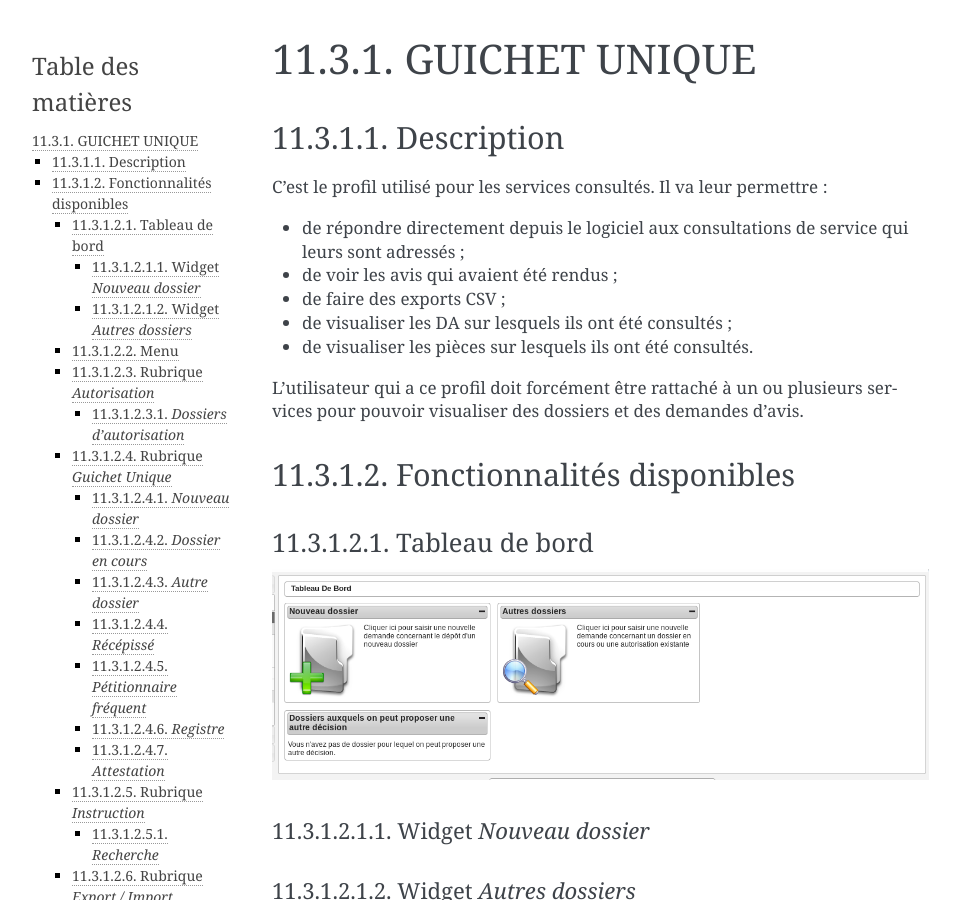
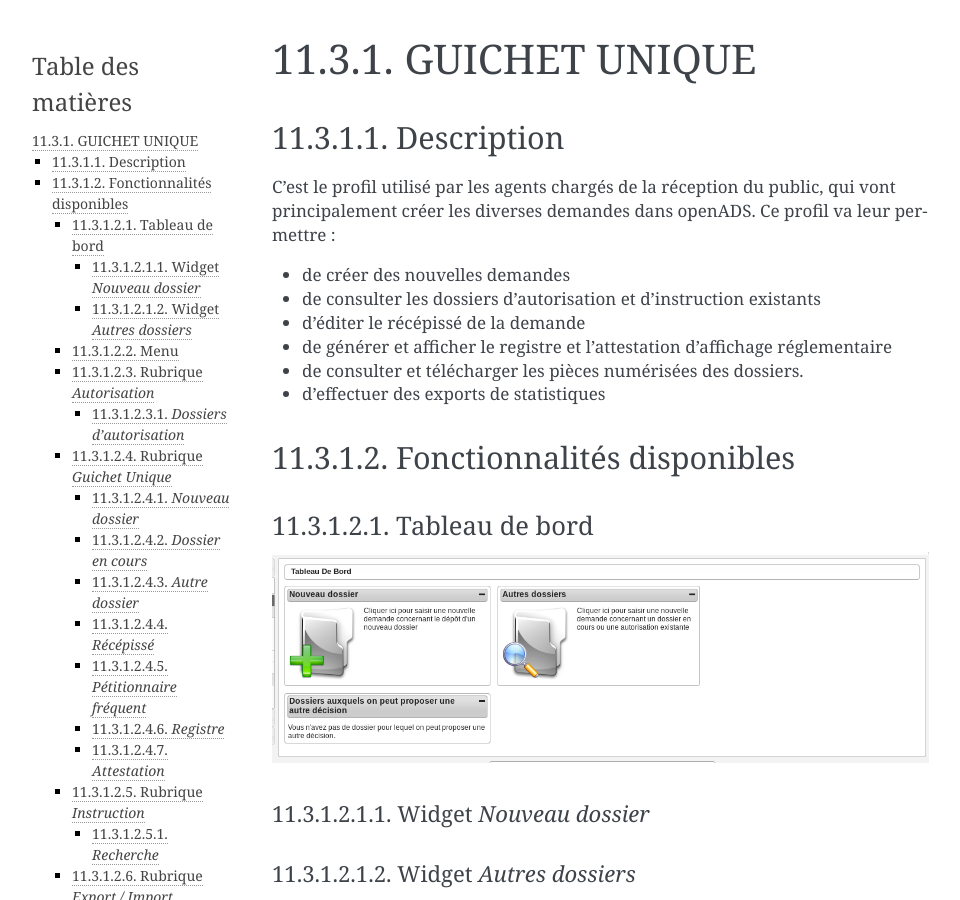
Before and after one commit to mpavaux/openads-documentation, a Sphinx documentation site: the page built from source/manuel_utilisateur/ergonomie/profils/guichet_unique.rst, in a window 1280 px wide and 900 px high. Shown: the whole window, without its empty margins (148-1108 px from the left). Built offline with Sphinx 7.4.7, drawn with Linux system fonts in a browser that asks for light colours.

Commit message:
* Correction du profil guichet unique

```diff
--- a/source/manuel_utilisateur/ergonomie/profils/guichet_unique.rst
+++ b/source/manuel_utilisateur/ergonomie/profils/guichet_unique.rst
@@ -5,15 +5,16 @@
 Description
 ===========
 
-C'est le profil utilisé pour les services consultés. Il va leur permettre :
+C'est le profil utilisé par les agents chargés de la réception du public, qui vont
+principalement créer les diverses demandes dans openADS. Ce profil va leur permettre :
 
-* de répondre directement depuis le logiciel aux consultations de service qui leurs sont adressés ;
-* de voir les avis qui avaient été rendus ;
-* de faire des exports CSV ;
-* de visualiser les DA sur lesquels ils ont été consultés ;
-* de visualiser les pièces sur lesquels ils ont été consultés.
+- de créer des nouvelles demandes
+- de consulter les dossiers d'autorisation et d'instruction existants
+- d'éditer le récépissé de la demande
+- de générer et afficher le registre et l'attestation d'affichage réglementaire
+- de consulter et télécharger les pièces numérisées des dossiers.
+- d'effectuer des exports de statistiques
 
-L'utilisateur qui a ce profil doit forcément être rattaché à un ou plusieurs services pour pouvoir visualiser des dossiers et des demandes d'avis.
 
 Fonctionnalités disponibles
 ===========================
```
